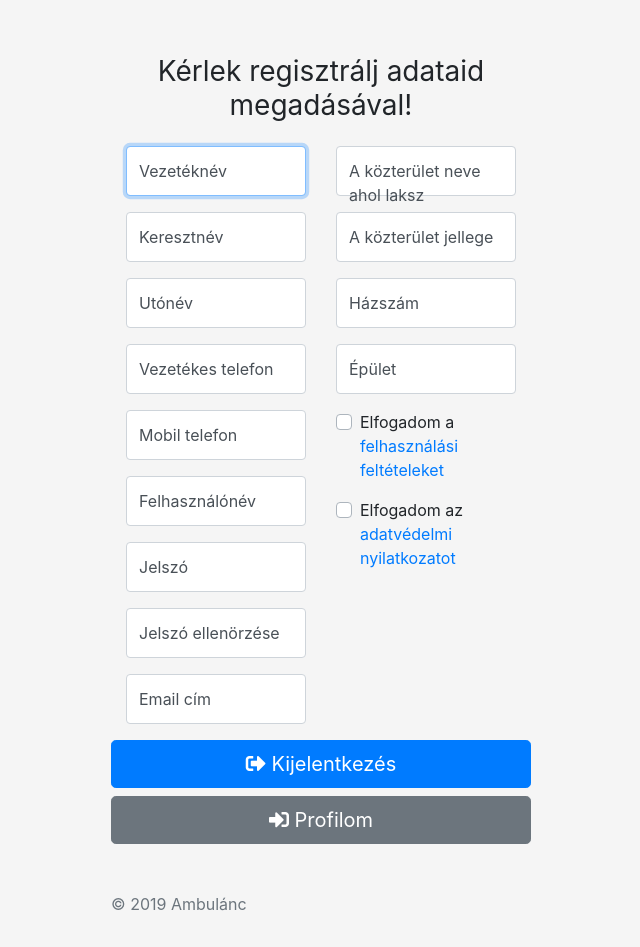
After one commit to bozsikarmand/ambulanc-gyak, a PHP site: page /protected/userprofile/modify/profiledata.php in a window 1280 px wide. The commit adds this page. Shown: the whole page, without its empty margins (319-959 px from the left). Run offline with PHP 8.4, Linux system fonts and the light colour scheme.

Commit message:
Modositas es atstrukturalas

```diff
--- a/core/authentication/authentication.php
+++ /dev/null
@@ -1,4 +0,0 @@
-<?php
-
-session_start();
-require_once ('../database/config.php');
--- /dev/null
+++ b/protected/userprofile/modify/profiledata.php
@@ -0,0 +1,116 @@
+<!DOCTYPE html>
+<html lang="en">
+<head>
+    <meta name="viewport" content="width=device-width, initial-scale=1">
+    <meta charset="UTF-8">
+    <title>Regisztráció</title>
+    <link rel="stylesheet" href="assets/css/bootstrap.min.css">
+    <link rel="stylesheet" href="assets/fonts/fontawesome/css/all.min.css">
+    <link rel="stylesheet" href="assets/css/floating-labels.css">
+    <link rel="stylesheet" href="assets/css/select2.min.css">
+    <style>
+
+    </style>
+</head>
+<body>
+<form class="form-signin">
+    <div class="text-center mb-4">
+        <h1 class="h3 mb-3 font-weight-normal">Kérlek regisztrálj adataid megadásával!</h1>
+    </div>
+
+    <div class="row">
+        <div class="col">
+            <div class="form-label-group">
+                <input type="text" id="inputFirstName" name="inputFirstName" class="form-control" placeholder="Vezetéknév" required autofocus>
+                <label for="inputFirstname">Vezetéknév</label>
+            </div>
+
+            <div class="form-label-group">
+                <input type="text" id="inputLastName" name="inputLastName" class="form-control" placeholder="Keresztnév" required>
+                <label for="inputLastname">Keresztnév</label>
+            </div>
+
+            <div class="form-label-group">
+                <input type="text" id="inputMiddleName" name="inputMiddleName" class="form-control" placeholder="Utónév" required>
+                <label for="inputMiddlename">Utónév</label>
+            </div>
+
+            <div class="form-label-group">
+                <input type="text" id="inputLandlineTel" name="inputLandlineTel" class="form-control" placeholder="Vezetékes telefon" required>
+                <label for="inputLandlineTel">Vezetékes telefon</label>
+            </div>
+
+            <div class="form-label-group">
+                <input type="text" id="inputMobileTel" name="inputMobileTel" class="form-control" placeholder="Mobil telefon" required>
+                <label for="inputMiddlename">Mobil telefon</label>
+            </div>
+
+            <div class="form-label-group">
+                <input type="text" id="inputUsername" name="inputUsername" class="form-control" placeholder="Felhasználónév" required>
+                <label for="inputUsername">Felhasználónév</label>
+            </div>
+
+            <div class="form-label-group">
+                <input type="password" id="inputPassword" name="inputPassword" class="form-control" placeholder="Jelszó" required>
+                <label for="inputPassword">Jelszó</label>
+            </div>
+
+            <div class="form-label-group">
+                <input type="password" id="inputPasswordConfirmation" name="inputPasswordConfirmation" class="form-control" placeholder="Jelszó ellenörzése" required>
+                <label for="inputPasswordConfirmation">Jelszó ellenörzése</label>
+            </div>
+
+            <div class="form-label-group">
+                <input type="email" id="inputEmail" name="inputEmail" class="form-control" placeholder="Email cím" required>
+                <label for="inputEmail">Email cím</label>
+            </div>
+        </div>
+        <div class="col">
+            <div class="form-label-group">
+                <input type="text" id="inputPublicPlaceName" name="inputPublicPlaceName" class="form-control"
+                       placeholder="A közterület neve ahol laksz:" required>
+                <label for="inputPublicPlaceName">A közterület neve ahol laksz</label>
+            </div>
+
+            <div class="form-label-group">
+                <input type="text" id="inputPublicPlaceTrait" name="inputPublicPlaceTrait" class="form-control" placeholder="A közterület jellege:"
+                       required>
+                <label for="inputPublicPlaceTrait">A közterület jellege</label>
+            </div>
+
+            <div class="form-label-group">
+                <input type="text" id="inputHouseNumber" name="inputHouseNumber" class="form-control" placeholder="Házszám" required>
+                <label for="inputHouseNumber">Házszám</label>
+            </div>
+
+            <div class="form-label-group">
+                <input type="text" id="inputBuildingMarker" name="inputBuildingMarker" class="form-control" placeholder="Épület:">
+                <label for="inputBuildingMarker">Épület</label>
+            </div>
+
+            <div class="custom-control custom-checkbox mb-3">
+                <input type="checkbox" class="custom-control-input" id="customCheckBoxTOS" name="agree-tos">
+                <label class="custom-control-label" for="customCheckBoxTOS"> Elfogadom a <a href="#">felhasználási
+                    feltételeket</a></label>
+            </div>
+            <div class="custom-control custom-checkbox mb-3">
+                <input type="checkbox" class="custom-control-input" id="customCheckBoxPP" name="agree-pp">
+                <label class="custom-control-label" for="customCheckBoxPP"> Elfogadom az <a href="#">adatvédelmi nyilatkozatot</a></label>
+            </div>
+        </div>
+        <button class="btn btn-lg btn-primary btn-block" name="button-logout" type="submit">
+            <i class="fas fa-sign-out-alt"></i> Kijelentkezés
+        </button>
+        <button class="btn btn-lg btn-secondary btn-block" name="button-profile-settings" type="submit">
+            <i class="fas fa-sign-in-alt"></i> Profilom
+        </button>
+        <p class="mt-5 mb-3 text-muted text-center">&copy; 2019 Ambulánc</p>
+    </div>
+</form>
+
+<script src="assets/js/jquery-3.3.1.slim.min.js"></script>
+<script src="assets/js/popper.min.js"></script>
+<script src="assets/js/bootstrap.min.js"></script>
+<script src="assets/js/select2.min.js"></script>
+</body>
+</html>
```
Also changed, not shown: core/database/config.php (+4 -15 lines), login.php (+2 -12 lines), protected/userprofile.php (deleted, +0 -99 lines), register.php (+5 -62 lines).
